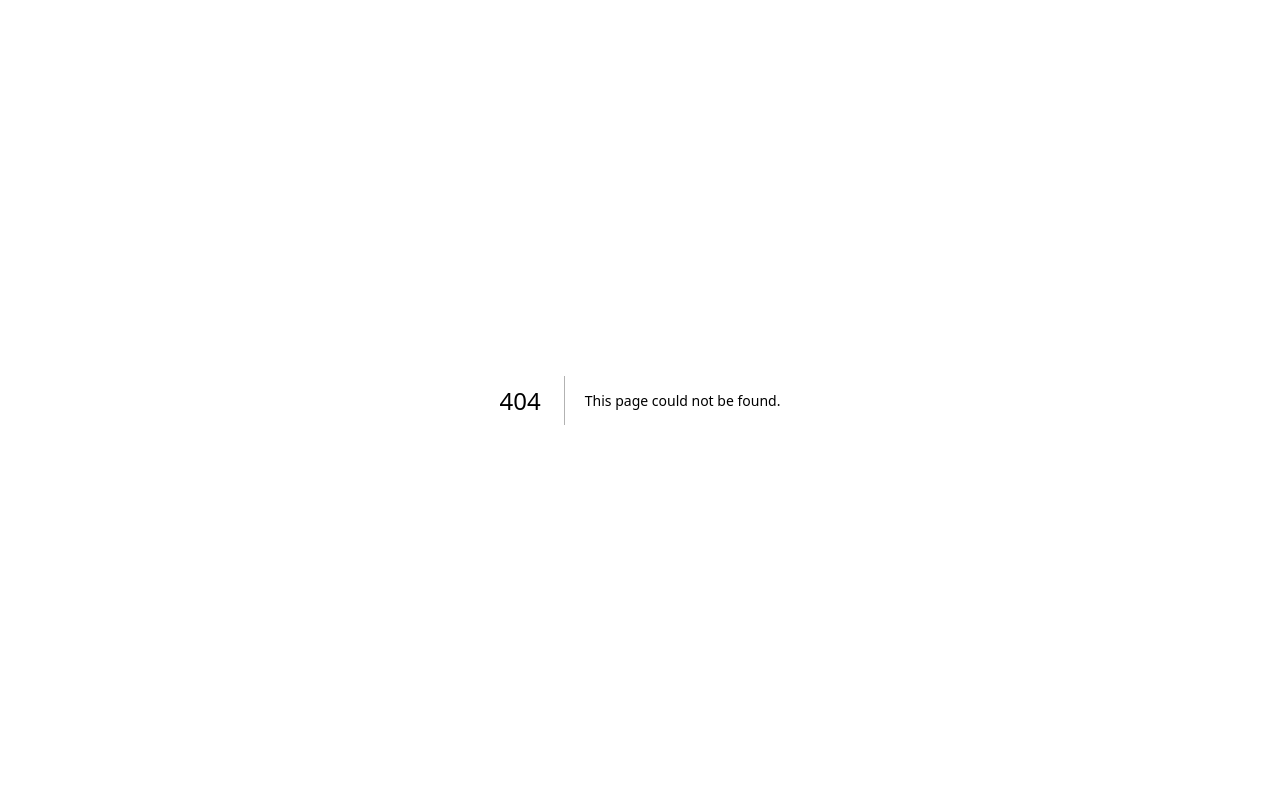
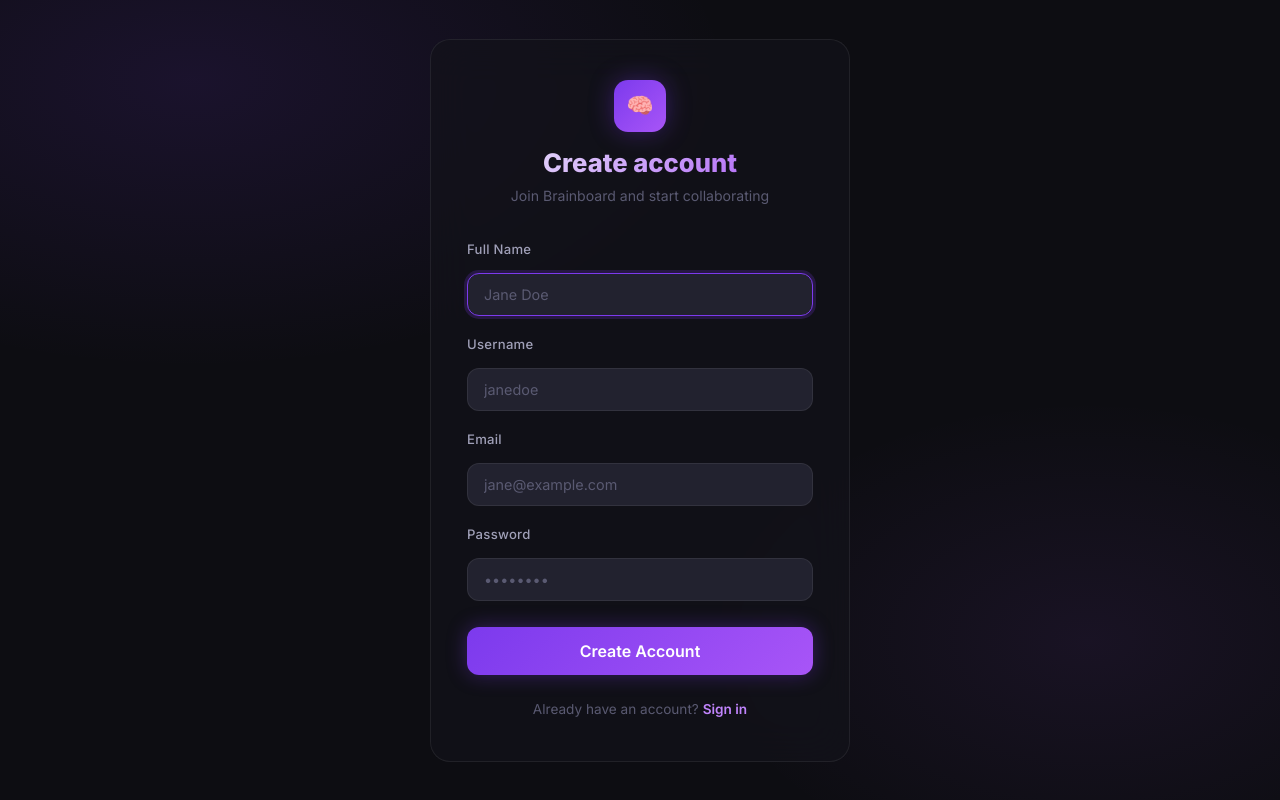
Before and after one commit to anshumancodes/brainboard, a Next.js app in the folder apps/web/: page /signup in a window 1280 px wide. Before the commit this address had no page. Built offline with nearby package versions, Linux system fonts and the light colour scheme.

Commit message:
feat(signup): add signup page and logic

```diff
--- /dev/null
+++ b/apps/web/app/signup/page.tsx
@@ -0,0 +1,145 @@
+"use client";
+
+import { useState } from "react";
+import { useRouter } from "next/navigation";
+import axios from "axios";
+import AuthForm from "../../components/ui/AuthForm";
+import { saveToken } from "../lib/auth";
+import { HTTP_BACKEND_URL } from "../config/config";
+
+export default function SignUpPage() {
+  const router = useRouter();
+  const [form, setForm] = useState({
+    name: "",
+    username: "",
+    email: "",
+    password: "",
+  });
+  const [error, setError] = useState<string | null>(null);
+  const [loading, setLoading] = useState(false);
+
+  const handleChange = (e: React.ChangeEvent<HTMLInputElement>) => {
+    setForm((prev) => ({ ...prev, [e.target.name]: e.target.value }));
+    setError(null);
+  };
+
+  const handleSubmit = async (e: React.FormEvent) => {
+    e.preventDefault();
+    if (!form.name || !form.username || !form.email || !form.password) {
+      setError("Please fill in all fields.");
+      return;
+    }
+    setLoading(true);
+    setError(null);
+    try {
+      // Register
+      await axios.post(`${HTTP_BACKEND_URL}/user/signup`, form);
+      // Auto sign in
+      const signinRes = await axios.post(`${HTTP_BACKEND_URL}/user/signin`, {
+        username: form.username,
+        password: form.password,
+      });
+      saveToken(signinRes.data.token);
+      router.push("/dashboard");
+    } catch (err: unknown) {
+      if (axios.isAxiosError(err)) {
+        setError(err.response?.data?.message ?? "Sign-up failed. Try again.");
+      } else {
+        setError("An unexpected error occurred.");
+      }
+    } finally {
+      setLoading(false);
+    }
+  };
+
+  return (
+    <AuthForm
+      title="Create account"
+      subtitle="Join Brainboard and start collaborating"
+      footerText="Already have an account?"
+      footerLinkText="Sign in"
+      footerLinkHref="/signin"
+      error={error}
+    >
+      <form onSubmit={handleSubmit}>
+        <div className="input-group">
+          <label htmlFor="signup-name" className="input-label">
+            Full Name
+          </label>
+          <input
+            id="signup-name"
+            name="name"
+            type="text"
+            className="input-field"
+            placeholder="Jane Doe"
+            value={form.name}
+            onChange={handleChange}
+            autoFocus
+          />
+        </div>
+
+        <div className="input-group">
+          <label htmlFor="signup-username" className="input-label">
+            Username
+          </label>
+          <input
+            id="signup-username"
+            name="username"
+            type="text"
+            className="input-field"
+            placeholder="janedoe"
+            value={form.username}
+            onChange={handleChange}
+            autoComplete="username"
+          />
+        </div>
+
+        <div className="input-group">
+          <label htmlFor="signup-email" className="input-label">
+            Email
+          </label>
+          <input
+            id="signup-email"
+            name="email"
+            type="email"
+            className="input-field"
+            placeholder="jane@example.com"
+            value={form.email}
+            onChange={handleChange}
+            autoComplete="email"
+          />
+        </div>
+
+        <div className="input-group">
+          <label htmlFor="signup-password" className="input-label">
+            Password
+          </label>
+          <input
+            id="signup-password"
+            name="password"
+            type="password"
+            className="input-field"
+            placeholder="••••••••"
+            value={form.password}
+            onChange={handleChange}
+            autoComplete="new-password"
+          />
+        </div>
+
+        <button
+          id="signup-submit"
+          type="submit"
+          className="btn btn-primary btn-lg"
+          disabled={loading}
+          style={{ marginTop: 8 }}
+        >
+          {loading ? (
+            <span className="spinner" style={{ borderTopColor: "#fff" }} />
+          ) : (
+            "Create Account"
+          )}
+        </button>
+      </form>
+    </AuthForm>
+  );
+}
```
